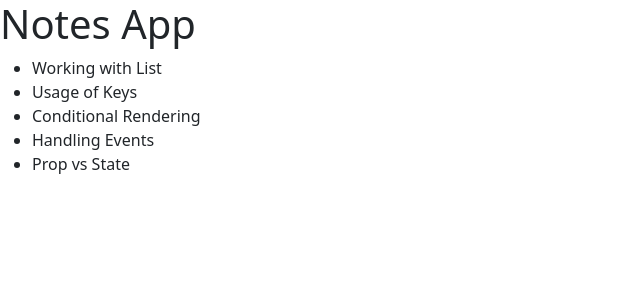
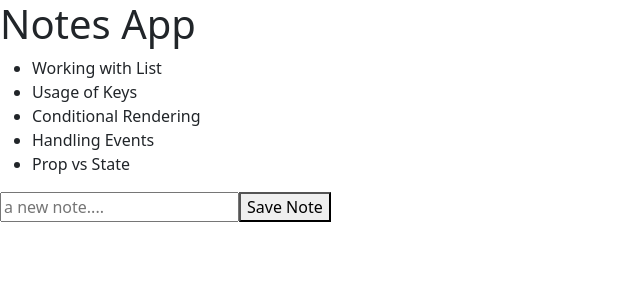
Before and after one commit to Seenu1702/myprofile, a React (Vite) app: page / in a window 1280 px wide. Shown: the top 300 px of the page, without its empty margins (0-640 px from the left). Built offline with nearby package versions, Linux system fonts and the light colour scheme.

Commit message:
form handling

```diff
--- a/src/App.jsx
+++ b/src/App.jsx
@@ -6,8 +6,30 @@ function App(props) {
   // console.log(props.notes);
 
   const [notes, setNotes] = useState(props.notes);
+  const [newNote, setNewNote] = useState('');
+  // console.log(notes);
+  const addNote = (event) => {
+    event.preventDefault();
+    // console.log('button clicked...');
+    // console.log(newNote);
+    const newObject = {
+      id: notes.length + 1,
+      content: newNote,
+      important: Math.random() < 0.5,
+    }
 
-  console.log(notes);
+    setNotes(notes.concat(newObject));
+    setNewNote('');
+
+
+  }
+
+  const handleNoteChange = (event) =>{
+    // console.log(event.target.value);
+    setNewNote(event.target.value);
+    // console.log(newNote)
+  }
+
   return (
     <div>
       <h1>Notes App</h1>
@@ -19,6 +41,14 @@ function App(props) {
         }
       </ul>
 
+      <form onSubmit={addNote} >
+        <input
+        value={newNote}
+        placeholder='a new note....'
+        onChange={handleNoteChange}/>
+        <button type='submit'>Save Note</button>
+      </form>
+
 
     </div>
   )
```
